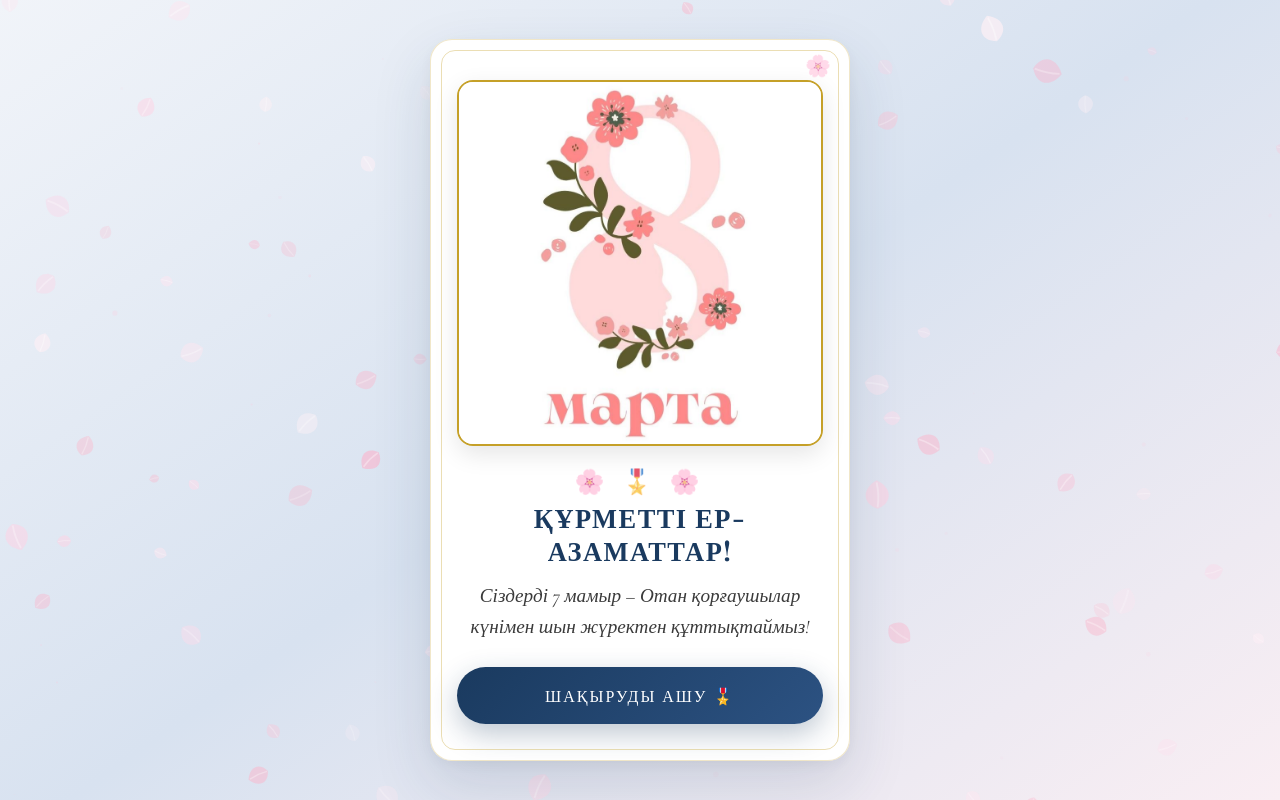
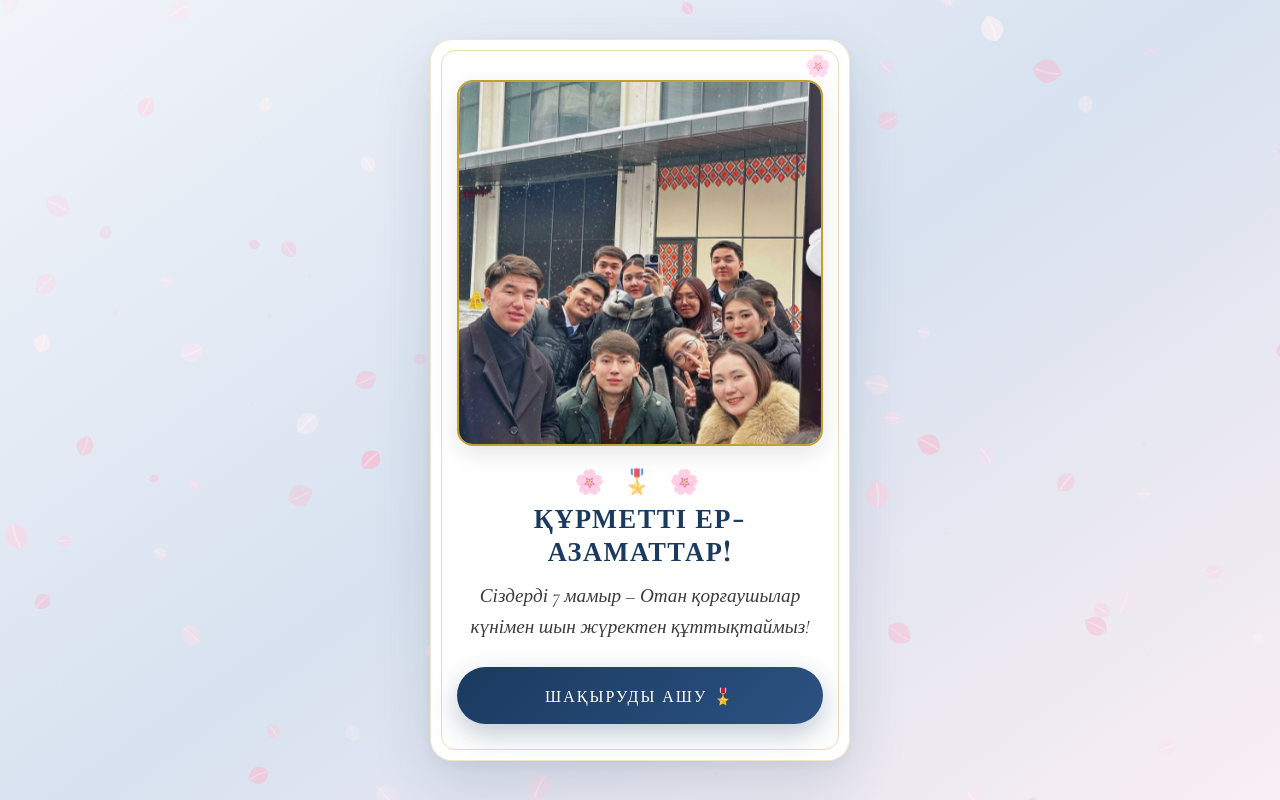
Before and after one commit to aizadaaay/Invitons, a plain HTML site: page index.html in a window 1280 px wide. Drawn offline with nearby package versions, Linux system fonts and the light colour scheme; a web font is replaced by a local one.

Commit message:
Replace image in screen1 with new photo

```diff
--- a/index.html
+++ b/index.html
@@ -246,7 +246,7 @@
     <!-- ЭКРАН 1 -->
     <div class="card" id="screen1">
         <div class="media-box photo-box">
-            <img src="6f8fbbc4-b2fb-4d57-9953-9a920a2c2eb3.jpeg" alt="7 May" class="animate-img">
+            <img src="3b9bc54e-e1f2-4071-9264-c3f2c13333d2.jpeg" alt="7 May" class="animate-img">
         </div>
         <span class="petal-deco">🌸 🎖️ 🌸</span>
         <h1>Құрметті ер-азаматтар!</h1>
```
